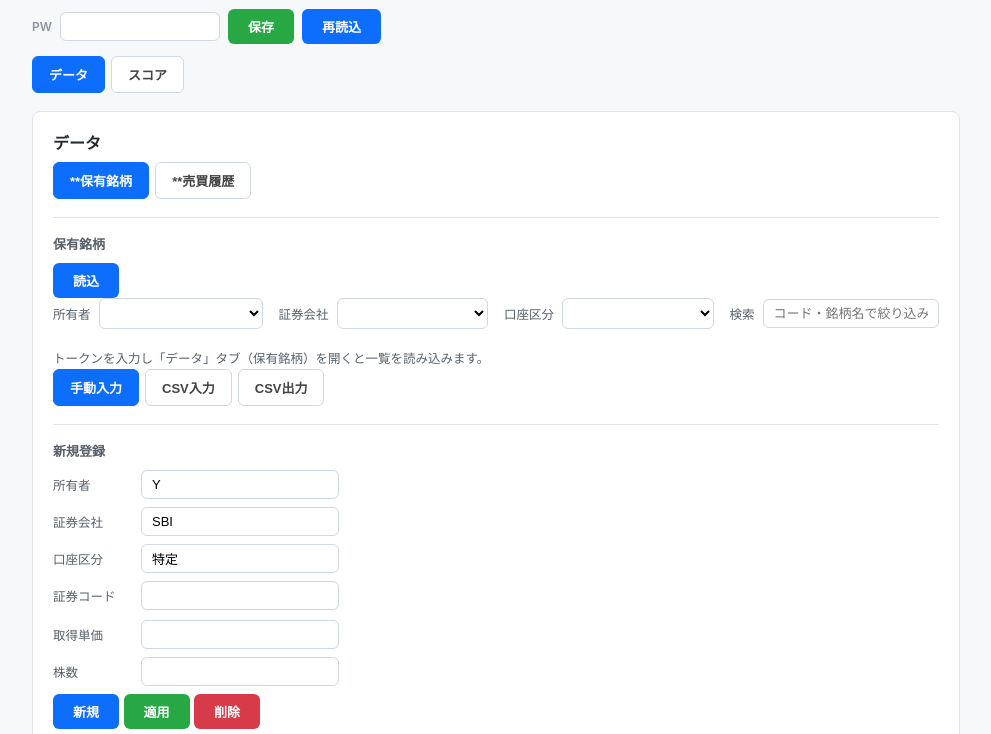
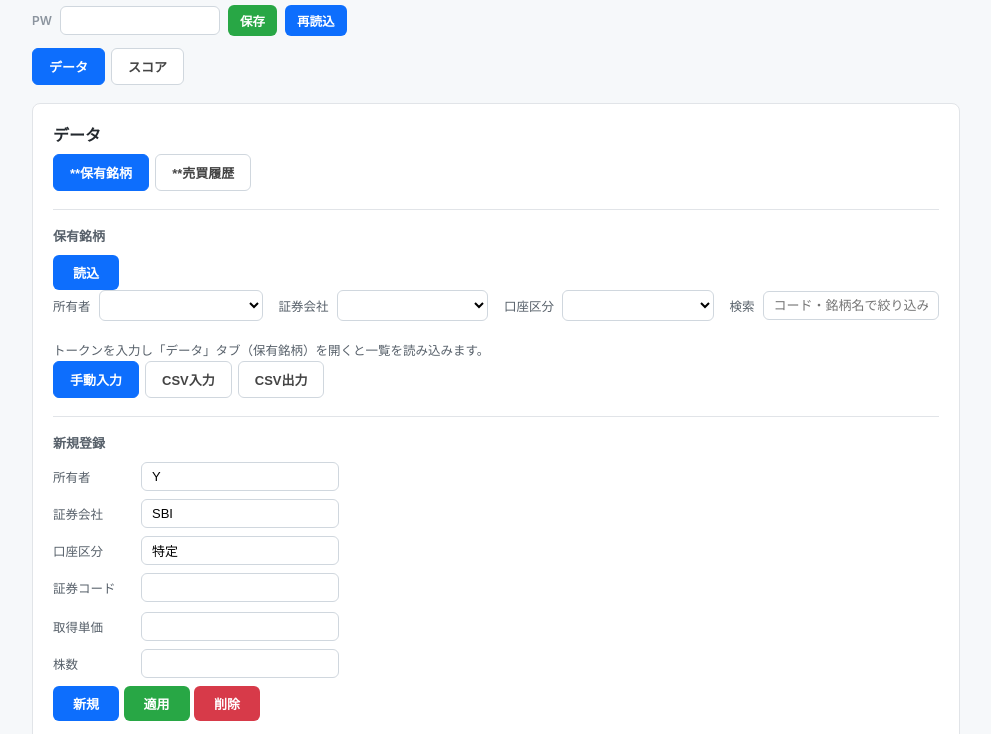
Before and after one commit to palmelo2nd/app, a plain HTML site: page stock/index.html in a window 1280 px wide. Shown: the part 98-832 px from the top of the page, without its empty margins (144-1135 px from the left). Drawn offline with nearby package versions, Linux system fonts and the light colour scheme.

Commit message:
fix(stock): PW欄のボタンがスマホ幅で折り返される不具合を修正
保存/再読込ボタンにflex-shrink制御が無く、幅不足時にボタンテキスト自体が圧縮されて縦に折り返されていた。ボタン側をflex:0 0 auto+white-space:nowrapで固定し、代わりにPW/トークン入力欄を可変幅（max-width:160px）にして狭い画面ではこちらが先に縮むようにした。

Co-Authored-By: Claude Sonnet 5 <noreply@anthropic.com>
Claude-Session: https://claude.ai/code/session_01QP55JKLQqM25xqAX1dhoo3

```diff
--- a/stock/css/style.css
+++ b/stock/css/style.css
@@ -36,6 +36,7 @@ body {
     font-size: 12px;
     font-weight: 600;
     color: #8b949e;
+    flex: 0 0 auto;
 }
 
 .pw-input {
@@ -43,7 +44,19 @@ body {
     font-size: 13px;
     border: 1px solid #d0d7de;
     border-radius: 6px;
-    width: 160px;
+    /* 2026-09-09：PW欄に「保存」「再読込」の2ボタンが並ぶようになり、スマホ幅ではボタンのテキストが
+       折り返されて縦に並んでしまっていた。入力欄側を可変幅にして狭い画面ではこちらが先に縮むようにし、
+       ボタン側（下記.pw-bar .run-btn）は折り返さず幅を保つようにする。 */
+    flex: 1 1 auto;
+    min-width: 0;
+    max-width: 160px;
+}
+
+.pw-bar .run-btn {
+    flex: 0 0 auto;
+    white-space: nowrap;
+    padding: 6px 12px;
+    font-size: 12.5px;
 }
 
 /* ===== 表示切り替えタブ ===== */
```
